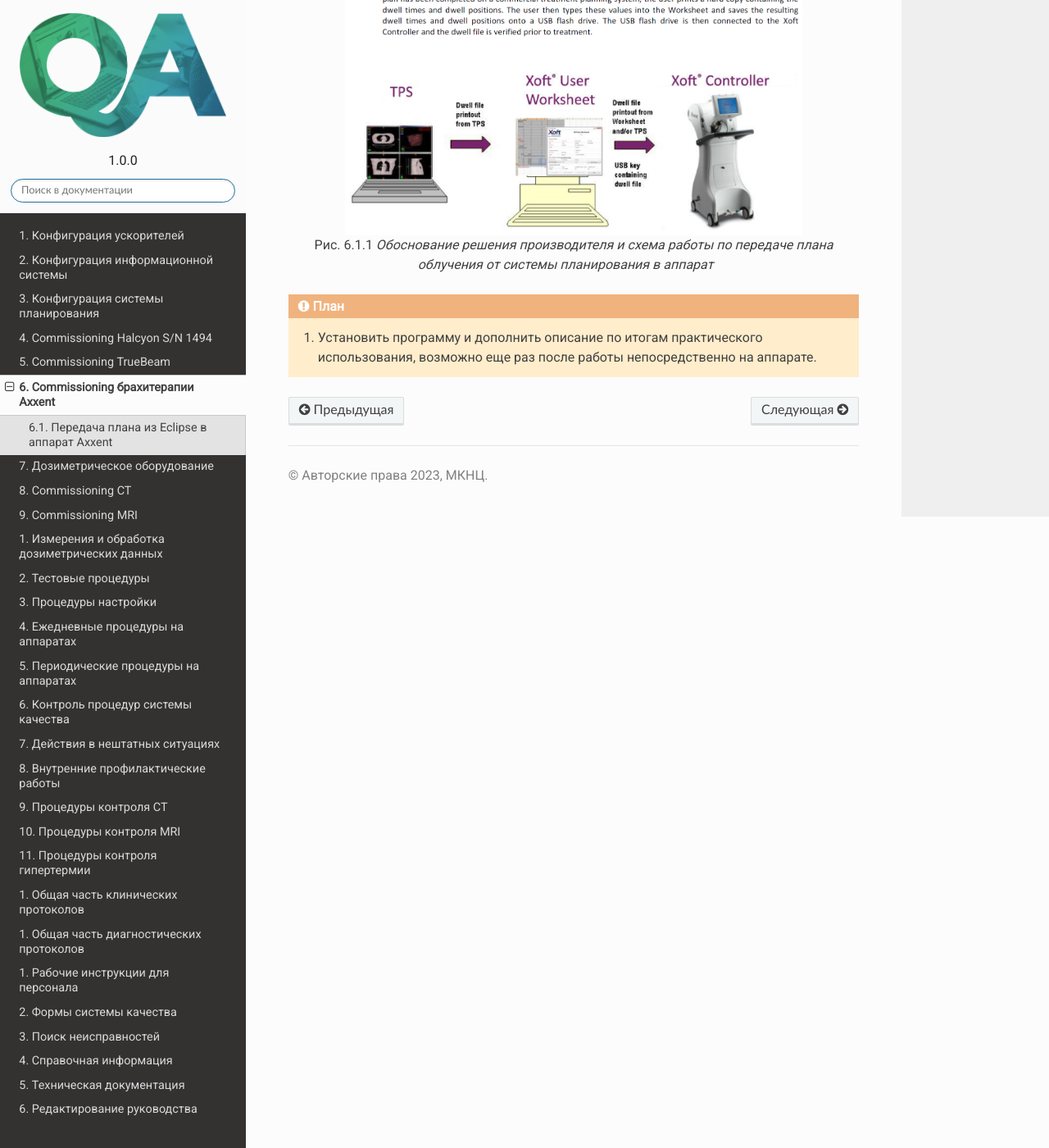
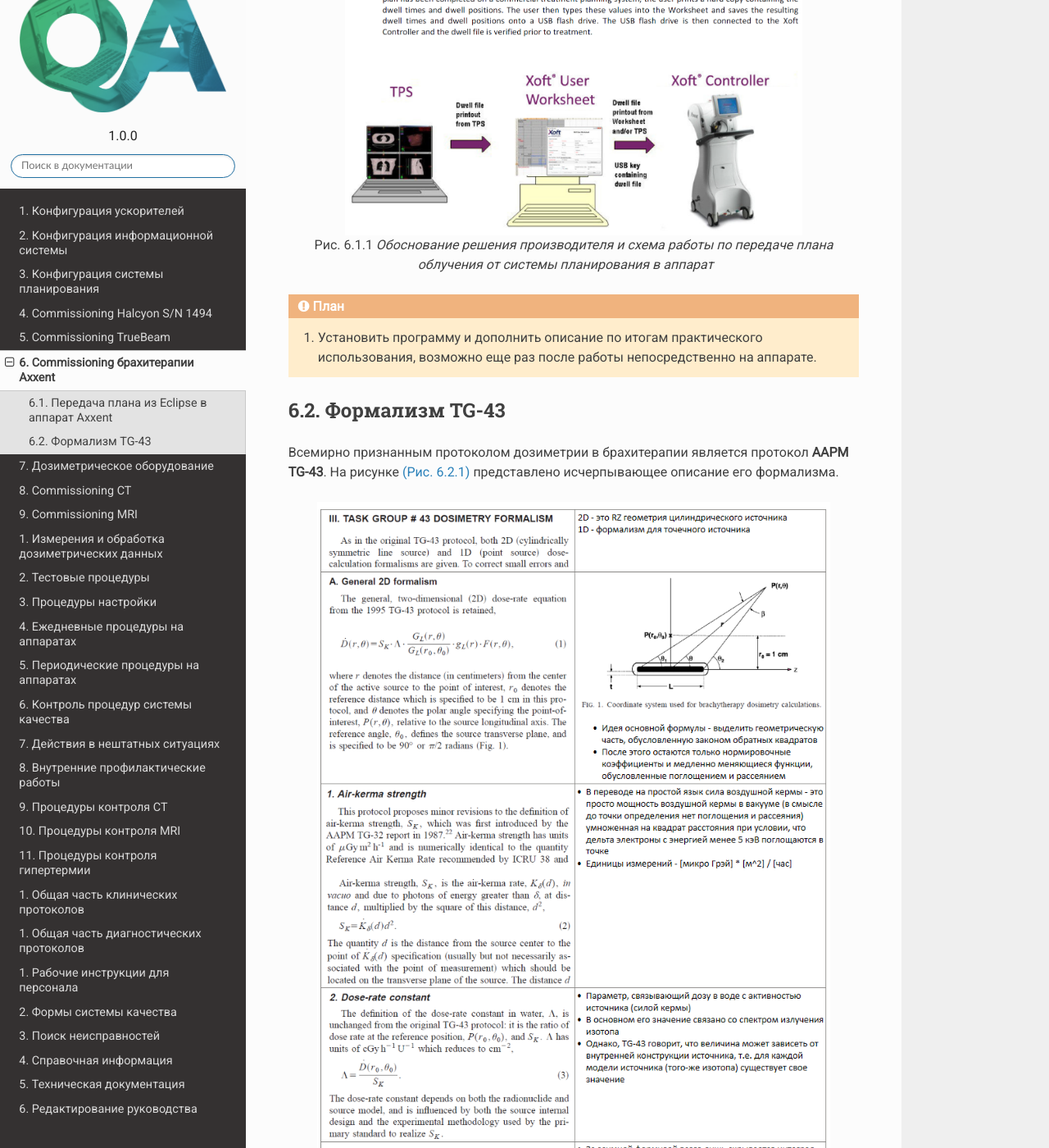
Before and after one commit to ggorlachev/RtDepBusiness, a Sphinx documentation site: the page built from source/commissioning/config_axxent.rst, in a window 1280 px wide and 1400 px high, scrolled down 979 px. Shown: the whole window at 82% size. Built offline with Sphinx 7.4.7 and the Read the Docs theme 2.0.0, drawn with Linux system fonts in a browser that asks for light colours; some web fonts are replaced; some of the changed text lies outside the part shown.

Commit message:
Дополнения по брахи

```diff
--- a/source/commissioning/config_axxent.rst
+++ b/source/commissioning/config_axxent.rst
@@ -57,3 +57,19 @@
 
   #. Установить программу и дополнить описание по итогам практического использования,
      возможно еще раз после работы непосредственно на аппарате.
+
+Формализм TG-43
+---------------
+
+Всемирно признанным протоколом дозиметрии в брахитерапии
+является протокол **AAPM TG-43**.
+На рисунке :numref:`(Рис. %s) <_tg43_formalism-figure>`
+представлено исчерпывающее описание его формализма.
+
+.. figure:: images/TG43_formalism.png
+    :name: _tg43_formalism-figure
+    :align: center
+    :width: 90%
+    :figclass: align-center
+
+    Формализм дозовых расчетов по протоколу **TG-43**
--- a/source/commissioning/dosimetry_equipment.rst
+++ b/source/commissioning/dosimetry_equipment.rst
@@ -51,7 +51,7 @@
 Также следует включить поле и проверить совпадение его размеров с отмеченным на матрице диапазоном 10 x 10 см (см. рис. 7.3.2).
 
 .. figure:: images/matrixx1.png
-    :name: _myqa5
+    :name: _myqa6
     :align: center
     :scale: 55%
     :figclass: align-center
--- a/source/qa_equipment/daily_qa.rst
+++ b/source/qa_equipment/daily_qa.rst
@@ -113,7 +113,8 @@
 
    .. code-block:: none
 
-       I:/
+       I:/DailyQA/TrueBeamSN5128/BeamChecker_Truebeam_20x20.dcm
+
 #. Установить *BeamChecker* в лазерный изоцентр как показано на рисунке
    :numref:`(Рис. %s) <_beam_checker_truebeam>`.
 
@@ -167,7 +168,7 @@
 
    .. code-block:: none
 
-       I:/
+       I:/DailyQA/Halcyon/BeamChecker_Halcyon_20x20.dcm
 
 #. Установить *BeamChecker* в лазерный изоцентр  как показано на рисунке
    :numref:`(Рис. %s) <_halcyon_beamChecker>`.
```
Also changed, not shown: source/Apendixes/tech_docs.rst (+23 -1 lines), source/commissioning/images/TG43_formalism.png (added).
